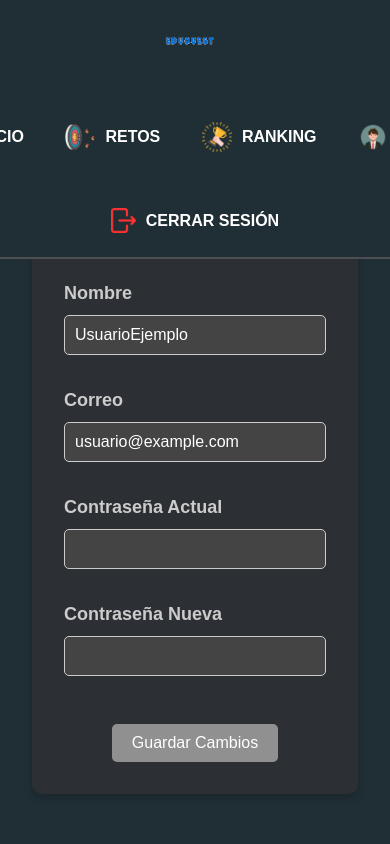
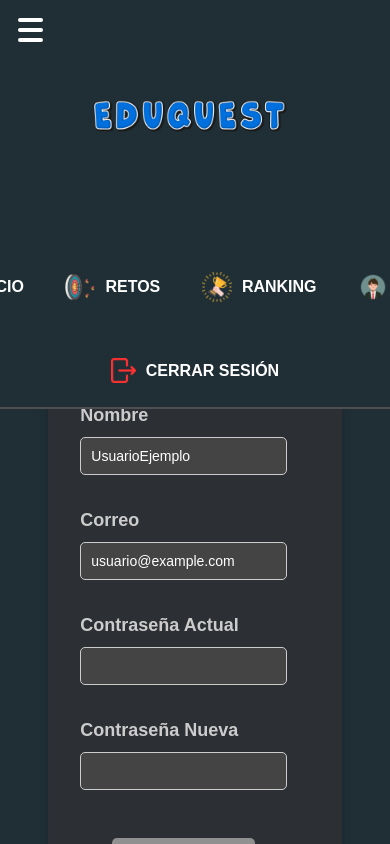
Before and after one commit to ramadearbol/Eduquest, a React (Vite) app in the folder frontend/: page /home/perfil in a window 390 px wide. Built offline with nearby package versions, Linux system fonts and the light colour scheme.

Commit message:
Arreglo Responsive boton hambuerguesa

```diff
--- /dev/null
+++ b/frontend/src/components/BotonHambur.jsx
@@ -0,0 +1,14 @@
+import React from "react";
+import "../styles/BotonHambur.css"; // Actualiza la ruta al nuevo archivo CSS
+
+function BotonHambur({ toggleNavbar }) {
+  return (
+    <div className="boton-hambur" onClick={toggleNavbar}>
+      <div className="hamburger-icon"></div>
+      <div className="hamburger-icon"></div>
+      <div className="hamburger-icon"></div>
+    </div>
+  );
+}
+
+export default BotonHambur;
--- a/frontend/src/pages/DashboardLayout.jsx
+++ b/frontend/src/pages/DashboardLayout.jsx
@@ -1,13 +1,24 @@
-// src/pages/DashboardLayout.jsx
-import React from "react";
+import React, { useState } from "react";
 import Navbar from "../components/Navbar";
+import BotonHambur from "../components/BotonHambur";
 import { Outlet } from "react-router-dom";
 import "../styles/DashboardLayout.css";
 
 function DashboardLayout() {
+  const [isNavbarVisible, setIsNavbarVisible] = useState(true); // Estado para controlar la visibilidad del navbar
+
+  const toggleNavbar = () => {
+    setIsNavbarVisible(!isNavbarVisible); // Cambiar el estado al hacer click
+  };
+
   return (
     <div className="dashboard-layout">
-      <Navbar />
+      {/* El botón de hamburguesa solo se muestra si el navbar está visible */}
+      <BotonHambur toggleNavbar={toggleNavbar} />
+
+      {/* Condicionalmente renderizar el Navbar basado en el estado */}
+      {isNavbarVisible && <Navbar />}
+
       <div className="dashboard-content">
         <Outlet /> {/* Esto renderiza las rutas internas, como /perfil */}
       </div>
--- /dev/null
+++ b/frontend/src/styles/BotonHambur.css
@@ -0,0 +1,20 @@
+.boton-hambur {
+    position: absolute;
+    top: 15px;
+    left: 15px;
+    display: flex;
+    flex-direction: column;
+    justify-content: space-around;
+    align-items: center;
+    width: 30px;
+    height: 30px;
+    cursor: pointer;
+    z-index: 1100; /* Asegurarse de que esté por encima del contenido */
+  }
+
+  .hamburger-icon {
+    width: 25px;
+    height: 4px;
+    background-color: white;
+    border-radius: 2px;
+  }
--- a/frontend/src/styles/DashboardLayout.css
+++ b/frontend/src/styles/DashboardLayout.css
@@ -1,15 +1,39 @@
+/* Estilo del layout */
 .dashboard-layout {
   display: flex;
   height: 100vh;
   width: 100%;
   overflow: hidden;
+  flex-direction: row; /* Asegura que el navbar y contenido estén uno al lado del otro en pantallas grandes */
 }
 
+/* Estilo del contenido del dashboard */
 .dashboard-content {
   flex: 1;
   padding: 2rem;
   background-color: rgb(32, 47, 54);
   color: white;
-  overflow: auto; /* Scroll vertical y horizontal si hace falta */
+  overflow: auto; /* Habilita desplazamiento vertical y horizontal si hace falta */
   word-wrap: break-word;
+  transition: margin-left 0.3s ease;
 }
+
+/* Estilo responsive para cuando el navbar es fijo y horizontal en pantallas pequeñas */
+@media (max-width: 768px) {
+  /* Navbar en posición fija y horizontal, fuera del flujo normal del documento */
+  .navbar {
+    position: fixed;  /* Quitar el navbar del flujo */
+    top: 0;              /* Colocarlo arriba de la página */
+    left: 0;
+    width: 100%;
+    z-index: 1000;       /* Asegurarse de que quede encima del contenido */
+    border-bottom: 2px solid #4e4f53; /* Añadir borde en la parte inferior si es necesario */
+    padding: 1rem;
+  }
+
+  /* Ajustar el espacio del contenido para que no quede tapado por el navbar */
+  .dashboard-content {
+    margin-top: 80px; /* Este valor se ajusta según la altura de tu navbar */
+    overflow: auto; /* Habilitar desplazamiento si es necesario */
+  }
+}
--- a/frontend/src/styles/Navbar.css
+++ b/frontend/src/styles/Navbar.css
@@ -96,18 +96,6 @@
     border-bottom: 2px solid #4e4f53;
     justify-content: center;
     align-items: center;
-    overflow: hidden; /* Ocultar scrollbars */
-  }
-
-  /* Desactivar el scrollbar para pantallas pequeñas, pero sigue siendo desplazable */
-  .navbar::-webkit-scrollbar {
-    display: none; /* Ocultar la barra de desplazamiento */
-  }
-
-  /* Se mantiene el desplazamiento, pero sin ver el slider */
-  .navbar {
-    -ms-overflow-style: none;  /* Para IE */
-    scrollbar-width: none;  /* Para Firefox */
   }
 
   /* Estilo del logo */
@@ -118,8 +106,8 @@
   }
 
   .logo-img {
-    width: 50px;
-    height: 50px;
+    width: 200px;
+    height: 200px;
     margin-right: 10px;
   }
 
--- a/frontend/src/styles/Perfil.css
+++ b/frontend/src/styles/Perfil.css
@@ -3,10 +3,11 @@
   display: flex;
   justify-content: center;
   align-items: center;
-    height: 100%;
+  height: 100vh;  /* Asegurarse de que ocupe toda la altura de la pantalla */
   width: 100%;
   background-color: rgb(32, 47, 54);
   color: white;
+  overflow-y: auto; /* Permite el desplazamiento si es necesario */
 }
 
 .perfil-card {
@@ -14,7 +15,7 @@
   border-radius: 10px;
   padding: 2rem;
   width: 100%;
-    max-width: 600px;
+  max-width: 600px;  /* Permite que el contenido se ajuste en pantallas pequeñas */
   text-align: right;
   align-items: center;
   box-shadow: 0px 4px 10px rgba(0, 0, 0, 0.2);
@@ -38,6 +39,7 @@
   display: flex;
   flex-direction: column;
   align-items: center;
+  width: 100%;  /* Asegúrate de que ocupe todo el ancho disponible */
 }
 
 .form-group {
@@ -98,3 +100,30 @@
   box-shadow: none;
   font-weight: normal;
 }
+
+/* Reglas específicas para pantallas pequeñas */
+@media (max-width: 768px) {
+  .perfil-container {
+    padding-top: 60px;  /* Asegura que el navbar no tape el contenido */
+    height: auto;  /* Deja que el contenedor se ajuste automáticamente */
+  }
+
+  .perfil-card {
+    max-width: 100%;
+    width: 90%;  /* Ajusta el ancho en pantallas pequeñas */
+    margin: 0 auto;  /* Centra la tarjeta */
+  }
+
+  .perfil-form {
+    width: 90%;  /* Ajusta el formulario para pantallas pequeñas */
+  }
+
+  .form-group input {
+    font-size: 14px;  /* Ajusta el tamaño de fuente en pantallas pequeñas */
+  }
+
+  .save-btn {
+    font-size: 14px;  /* Ajusta el tamaño del botón */
+    padding: 8px 16px;  /* Ajusta el padding del botón */
+  }
+}
--- a/frontend/src/styles/Ranking.css
+++ b/frontend/src/styles/Ranking.css
@@ -2,6 +2,7 @@
     padding: 2rem;
     text-align: center;
     color: white;
+    overflow: auto;
   }
 
   .ranking-table {
```
Lines whose indentation alone changed are shown as unchanged.
